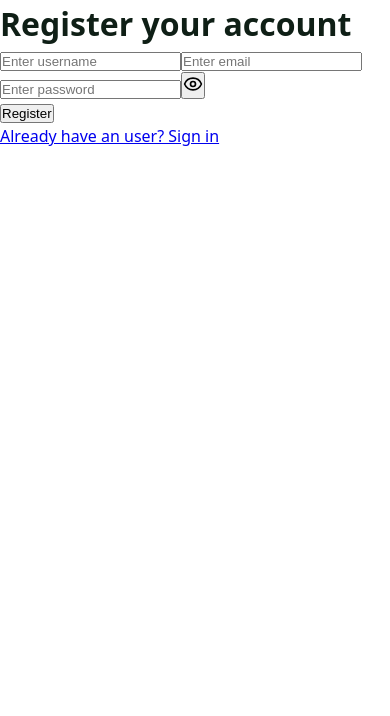
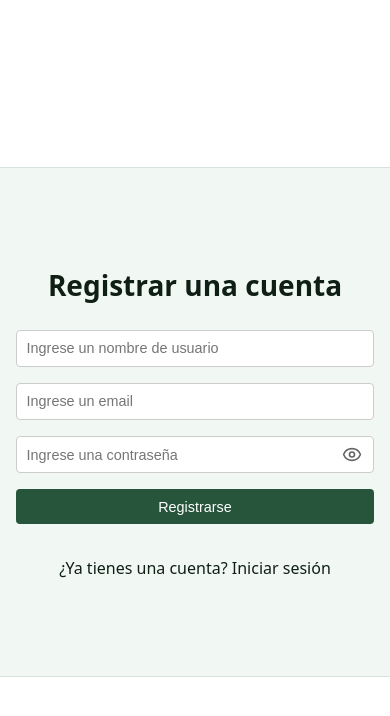
Before and after one commit to wanse-dev/crops-dashboard-FE, a React (Vite) app: page /register in a window 390 px wide. Shown: the top 716 px of the page. Built offline with nearby package versions, Linux system fonts and the light colour scheme; no server answers.

Commit message:
created login and register pages

```diff
--- a/src/index.css
+++ b/src/index.css
@@ -29,3 +29,18 @@
   -webkit-font-smoothing: antialiased;
   -moz-osx-font-smoothing: grayscale;
 }
+
+#root,
+body,
+html {
+  min-height: 100vh;
+  width: 100%;
+  display: flex;
+  justify-content: center;
+  align-items: center;
+}
+
+a {
+  color: inherit;
+  text-decoration: none;
+}
--- a/src/pages/login/Login.css
+++ b/src/pages/login/Login.css
@@ -0,0 +1,117 @@
+.login {
+  display: flex;
+  flex-direction: column;
+  justify-content: center;
+  align-items: center;
+  width: 100%;
+  max-width: 600px;
+  margin: 0 auto;
+  padding: 6rem 1rem;
+  background-color: var(--color-sea-green-50);
+  box-shadow: 0 0 1px var(--color-sea-green-700);
+  border-radius: 0.5rem;
+}
+
+.login h1 {
+  font-size: 2rem;
+  margin-bottom: 1.5rem;
+  user-select: none;
+}
+
+.login form {
+  display: flex;
+  flex-direction: column;
+  width: 100%;
+  max-width: 400px;
+  margin-bottom: 2rem;
+  gap: 1rem;
+}
+
+.login input {
+  width: 100%;
+  padding: 0.75rem;
+  font-size: 1rem;
+  border: 1px solid #ccc;
+  border-radius: 0.25rem;
+  transition: border-color 0.3s ease;
+}
+
+.login input:focus {
+  outline: none;
+  border-color: var(--color-sea-green-700);
+  box-shadow: 0 0 1px var(--color-sea-green-700);
+}
+
+.login .password-wrapper {
+  position: relative;
+  width: 100%;
+}
+
+.login .password-input {
+  padding-right: 2.5rem;
+}
+
+.login .toggle-password-icon {
+  position: absolute;
+  top: 55%;
+  right: 0.75rem;
+  transform: translateY(-50%);
+  background: none;
+  border: none;
+  cursor: pointer;
+  color: #666;
+  padding: 0;
+  transition: color 0.3s ease;
+}
+
+.login .toggle-password-icon:hover {
+  color: #d3d3d3;
+}
+
+.login .submit-button {
+  padding: 0.75rem;
+  color: #fff;
+  background-color: var(--color-sea-green-700);
+
+  border: none;
+  border-radius: 0.25rem;
+  cursor: pointer;
+  user-select: none;
+  font-size: 1rem;
+  transition: background-color 0.3s ease;
+}
+
+.login .submit-button:hover {
+  background-color: var(--color-sea-green-800);
+}
+
+.login span {
+  color: #dc3545;
+  font-size: 0.9rem;
+  margin-top: -0.5rem;
+  user-select: none;
+}
+
+@media (max-width: 850px) {
+  .login {
+    padding: 6rem 0.5rem;
+    border-radius: 0;
+  }
+
+  .login form {
+    max-width: 100%;
+    padding: 0 0.5rem;
+  }
+
+  .login h1 {
+    font-size: 1.75rem;
+  }
+}
+
+@media (max-width: 400px) {
+  .login input,
+  .login .submit-button {
+    padding: 0.6rem;
+    font-size: 0.9rem;
+  }
+}
--- a/src/pages/login/Login.tsx
+++ b/src/pages/login/Login.tsx
@@ -1,5 +1,97 @@
 import "./Login.css";
+import { useState } from "react";
+import { Link, Navigate } from "react-router";
+import { useForm } from "react-hook-form";
+import { joiResolver } from "@hookform/resolvers/joi";
+import Joi from "joi";
+import { LuEye, LuEyeOff } from "react-icons/lu";
+
+import { signIn } from "../../firebase/auth";
+import { useAuth } from "../../contexts/authContext";
+
+import type { RegisterFormInputs } from "../../types/RegisterFormInputs";
+
+const validationsSchema = Joi.object<RegisterFormInputs>({
+  email: Joi.string()
+    .email({ tlds: { allow: false } })
+    .required()
+    .messages({
+      "string.email": "Formato de email inválido",
+      "string.empty": "Se requiere un email",
+    }),
+  password: Joi.string().required().messages({
+    "string.empty": "Se requiere una contraseña",
+  }),
+});
 
 export const Login = () => {
-  return <></>;
+  const {
+    register,
+    handleSubmit,
+    formState: { errors },
+  } = useForm<RegisterFormInputs>({
+    resolver: joiResolver(validationsSchema),
+  });
+
+  const [showPassword, setShowPassword] = useState(false);
+  const [isLoggingIn, setIsLoggingIn] = useState<boolean>(false);
+  const [error, setError] = useState<string | null>(null);
+  const auth = useAuth();
+
+  console.debug(auth);
+
+  const onSubmit = async (data: RegisterFormInputs) => {
+    setIsLoggingIn(true);
+    try {
+      await signIn(data.email, data.password);
+      setError(null);
+    } catch (err) {
+      setError("El inicio de sesión ha fallado, revisa los datos.");
+      console.debug(err);
+    } finally {
+      setIsLoggingIn(false);
+    }
+  };
+
+  if (auth?.userLoggedIn) return <Navigate to="/" />;
+
+  return (
+    <div className="login">
+      <h1>Log in</h1>
+      <form onSubmit={handleSubmit(onSubmit)}>
+        <input
+          {...register("email")}
+          autoComplete="current-email"
+          className="text-input"
+          placeholder="Ingrese su email"
+        />
+        {errors.email && <span>{errors.email.message}</span>}
+
+        <div className="password-wrapper">
+          <input
+            {...register("password")}
+            type={showPassword ? "text" : "password"}
+            autoComplete="current-password"
+            className="text-input password-input"
+            placeholder="Ingrese su contraseña"
+          />
+          <button
+            type="button"
+            className="toggle-password-icon"
+            onClick={() => setShowPassword(!showPassword)}
+          >
+            {showPassword ? <LuEyeOff size={20} /> : <LuEye size={20} />}
+          </button>
+        </div>
+        {errors.password && <span>{errors.password.message}</span>}
+
+        <button type="submit" className="submit-button">
+          {isLoggingIn ? "Iniciando sesión..." : "Iniciar sesión"}
+        </button>
+        {error && <span style={{ color: "red" }}>{error}</span>}
+      </form>
+
+      <Link to="/register">¿No tienes ningún usuario? Regístrate</Link>
+    </div>
+  );
 };
--- a/src/pages/register/Register.css
+++ b/src/pages/register/Register.css
@@ -0,0 +1,117 @@
+.register {
+  display: flex;
+  flex-direction: column;
+  justify-content: center;
+  align-items: center;
+  width: 100%;
+  max-width: 600px;
+  margin: 0 auto;
+  padding: 6rem 1rem;
+  background-color: var(--color-sea-green-50);
+  box-shadow: 0 0 1px var(--color-sea-green-700);
+  border-radius: 0.5rem;
+}
+
+.register h1 {
+  font-size: 2rem;
+  margin-bottom: 1.5rem;
+  user-select: none;
+}
+
+.register form {
+  display: flex;
+  flex-direction: column;
+  width: 100%;
+  max-width: 400px;
+  margin-bottom: 2rem;
+  gap: 1rem;
+}
+
+.register input {
+  width: 100%;
+  padding: 0.75rem;
+  font-size: 1rem;
+  border: 1px solid #ccc;
+  border-radius: 0.25rem;
+  transition: border-color 0.3s ease;
+}
+
+.register input:focus {
+  outline: none;
+  border-color: var(--color-sea-green-700);
+  box-shadow: 0 0 1px var(--color-sea-green-700);
+}
+
+.register .password-wrapper {
+  position: relative;
+  width: 100%;
+}
+
+.register .password-input {
+  padding-right: 2.5rem;
+}
+
+.register .toggle-password-icon {
+  position: absolute;
+  top: 55%;
+  right: 0.75rem;
+  transform: translateY(-50%);
+  background: none;
+  border: none;
+  cursor: pointer;
+  color: #666;
+  padding: 0;
+  transition: color 0.3s ease;
+}
+
+.register .toggle-password-icon:hover {
+  color: #d3d3d3;
+}
+
+.register .submit-button {
+  padding: 0.75rem;
+  color: #fff;
+  background-color: var(--color-sea-green-700);
+
+  border: none;
+  border-radius: 0.25rem;
+  cursor: pointer;
+  user-select: none;
+  font-size: 1rem;
+  transition: background-color 0.3s ease;
+}
+
+.register .submit-button:hover {
+  background-color: var(--color-sea-green-800);
+}
+
+.register span {
+  color: #dc3545;
+  font-size: 0.9rem;
+  margin-top: -0.5rem;
+  user-select: none;
+}
+
+@media (max-width: 850px) {
+  .register {
+    padding: 6rem 0.5rem;
+    border-radius: 0;
+  }
+
+  .register form {
+    max-width: 100%;
+    padding: 0 0.5rem;
+  }
+
+  .register h1 {
+    font-size: 1.75rem;
+  }
+}
+
+@media (max-width: 400px) {
+  .register input,
+  .register .submit-button {
+    padding: 0.6rem;
+    font-size: 0.9rem;
+  }
+}
--- a/src/pages/register/Register.tsx
+++ b/src/pages/register/Register.tsx
@@ -14,17 +14,17 @@ import type { RegisterFormInputs } from "../../types/RegisterFormInputs";
 
 const validationsSchema = Joi.object<RegisterFormInputs>({
   username: Joi.string().required().messages({
-    "string.empty": "Username is required",
+    "string.empty": "Se requiere un nombre de usuario",
   }),
   email: Joi.string()
     .email({ tlds: { allow: false } })
     .required()
     .messages({
-      "string.email": "Invalid email format",
-      "string.empty": "Email is required",
+      "string.email": "Formato de email inválido",
+      "string.empty": "Se requiere un email",
     }),
   password: Joi.string().required().messages({
-    "string.empty": "Password is required",
+    "string.empty": "Se requiere una contraseña",
   }),
 });
 
@@ -62,12 +62,12 @@ export const Register = () => {
 
   return (
     <div className="register">
-      <h1>Register your account</h1>
+      <h1>Registrar una cuenta</h1>
       <form onSubmit={handleSubmit(onSubmit)}>
         <input
           {...register("username")}
           className="text-input"
-          placeholder="Enter username"
+          placeholder="Ingrese un nombre de usuario"
         />
         {errors.username && <span>{errors.username.message}</span>}
 
@@ -75,7 +75,7 @@ export const Register = () => {
           {...register("email")}
           autoComplete="current-email"
           className="text-input"
-          placeholder="Enter email"
+          placeholder="Ingrese un email"
         />
         {errors.email && <span>{errors.email.message}</span>}
 
@@ -85,7 +85,7 @@ export const Register = () => {
             type={showPassword ? "text" : "password"}
             autoComplete="current-password"
             className="text-input password-input"
-            placeholder="Enter password"
+            placeholder="Ingrese una contraseña"
           />
           <button
             type="button"
@@ -98,11 +98,11 @@ export const Register = () => {
         {errors.password && <span>{errors.password.message}</span>}
 
         <button type="submit" className="submit-button">
-          {isRegistering ? "Creating user..." : "Register"}
+          {isRegistering ? "Creando usuario..." : "Registrarse"}
         </button>
       </form>
 
-      <Link to="/login">Already have an user? Sign in</Link>
+      <Link to="/login">¿Ya tienes una cuenta? Iniciar sesión</Link>
     </div>
   );
 };
```
